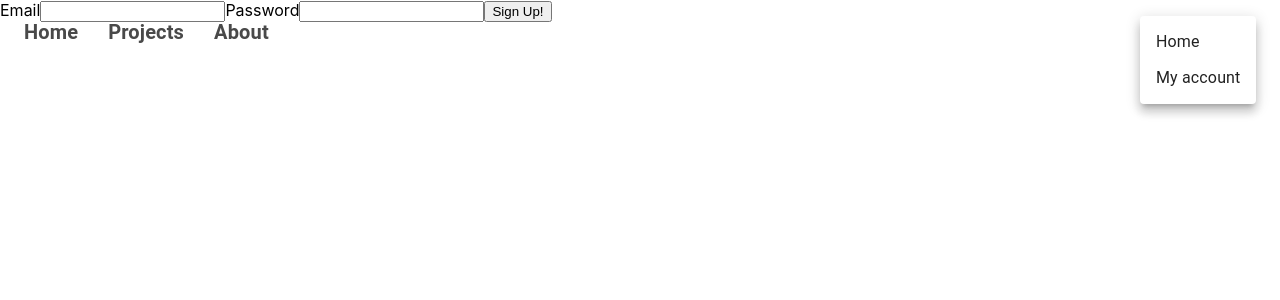
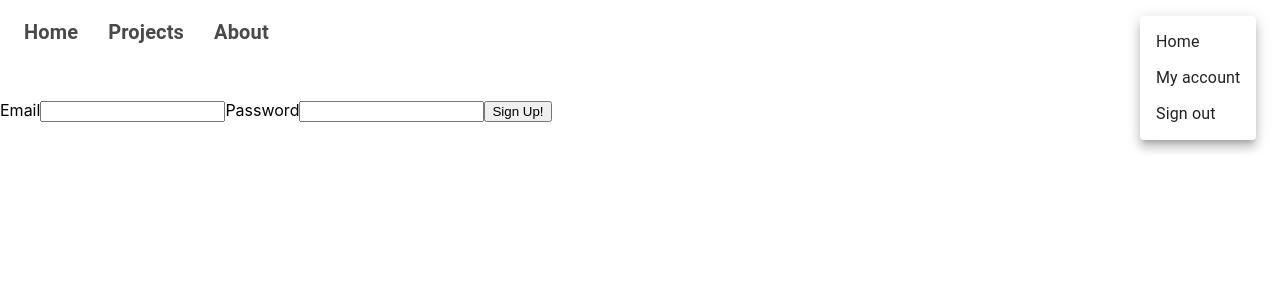
Before and after one commit to leelalaim/final-project, a React (Create React App) app in the folder final-project/frontend/: page /signup in a window 1280 px wide. Both pictures are taken after a click on the button "account of current user". Shown: the top 300 px of the page. Built offline with nearby package versions, Linux system fonts and the light colour scheme.

Commit message:
Added a log out button

```diff
--- a/final-project/frontend/src/components/NavBar.jsx
+++ b/final-project/frontend/src/components/NavBar.jsx
@@ -13,6 +13,8 @@ import MenuItem from '@material-ui/core/MenuItem';
 import Menu from '@material-ui/core/Menu';
 import styled from "styled-components/macro";
 import { Link } from "react-router-dom";
+import { useDispatch } from "react-redux";
+import { user } from "../reducers/user"
 
 const useStyles = makeStyles((theme) => ({
   root: {
@@ -73,6 +75,8 @@ export const NavBar = () => {
   const [auth, setAuth] = React.useState(true);
   const [anchorEl, setAnchorEl] = React.useState(null);
   const open = Boolean(anchorEl);
+
+  const dispatch = useDispatch()
 
   const handleChange = (event) => {
     setAuth(event.target.checked);
@@ -138,6 +142,7 @@ export const NavBar = () => {
               >
                 <MenuItem onClick={handleClose}>Home</MenuItem>
                 <MenuItem onClick={handleClose}>My account</MenuItem>
+                <MenuItem onClick={() => dispatch(user.actions.setLogOut())}>Sign out</MenuItem>
               </Menu>
             </div>
           )}
--- a/final-project/frontend/src/components/SignUp.jsx
+++ b/final-project/frontend/src/components/SignUp.jsx
@@ -2,6 +2,7 @@
 import React from "react";
 import { useState } from "react";
 import { useDispatch, useSelector } from "react-redux";
+import styled from "styled-components"
 
 //Inner Dependencies
 import { fetchSignUp } from "../reducers/user";
@@ -18,8 +19,12 @@ export const SignUp = () => {
     dispatch(fetchSignUp(email, password));
   };
 
+  const SignUp = styled.section`
+  margin-top: 100px;
+  `
+
   return (
-    <section>
+    <SignUp>
       <form onSubmit={onFormSubmit}>
         <label>Email</label>
         <input
@@ -43,6 +48,6 @@ export const SignUp = () => {
         </button>
       </form>
       <p>{errorMessage && errorMessage.errorCode}</p>
-    </section>
+    </SignUp>
   );
 };
--- a/final-project/frontend/src/reducers/user.js
+++ b/final-project/frontend/src/reducers/user.js
@@ -28,6 +28,15 @@ export const user = createSlice({
     setErrors: (store, action) => {
       store.errors = action.payload;
     },
+    setLogOut: () => {
+      return {
+        // name: null,
+        // username: null,
+        // email: null,
+        accessToken: null
+        // errors: null,
+      };
+    }
   },
 });
 
```
